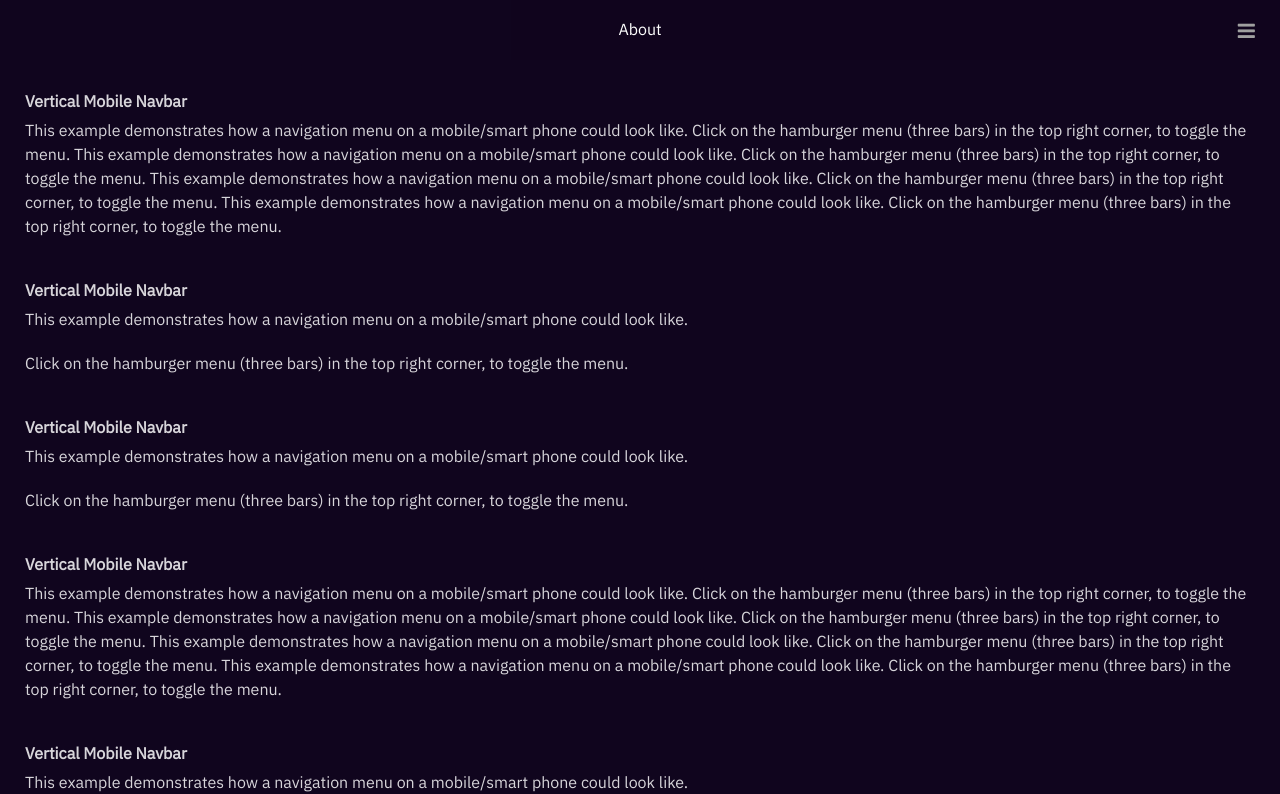
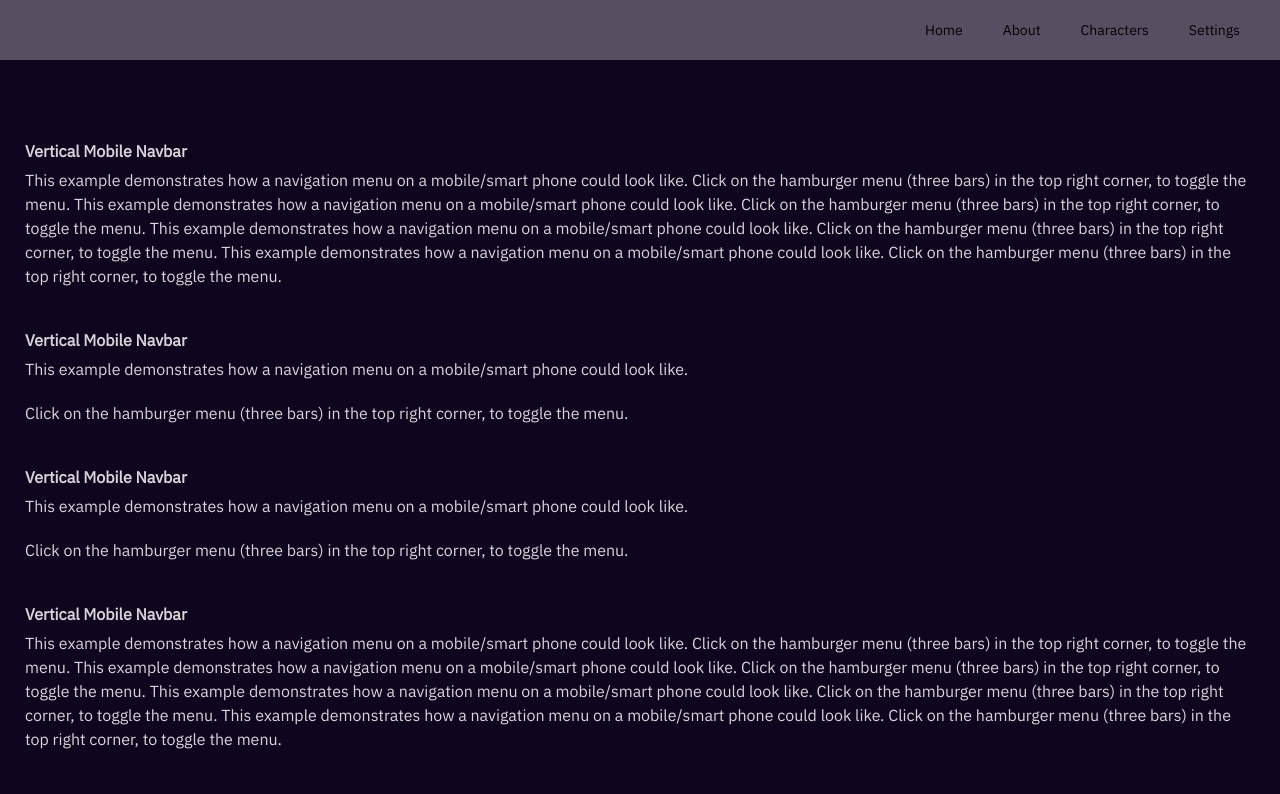
Before and after one commit to MieThorberg/dat3-exam-frontend, a React (Vite) app: page /rules in a window 1280 px wide. Shown: the top 794 px of the page. Built offline with nearby package versions, Linux system fonts and the light colour scheme; a web font is replaced by a local one.

Commit message:
added responsive topnav, started on chat styling

```diff
--- a/src/components/Header.jsx
+++ b/src/components/Header.jsx
@@ -6,51 +6,125 @@ function logout() {
   apiFacade.logout();
 }
 
-const Header = ({loggedIn, headline}) => {
-  function openNav() {
-    document.getElementById("mobileNav").style.width = "100%";
+const Header = ({ loggedIn, headline }) => {
+  function openNav(id) {
+    document.getElementById(id).style.width = "100%";
   }
-  function closeNav() {
-    document.getElementById("mobileNav").style.width = "0%";
+  function closeNav(id) {
+    document.getElementById(id).style.width = "0%";
   }
 
-  //function change color by day and night
-  //function to change what to display in topnav
+  /* nav links when logged in */
+  const getHomeNavLinks = () => {
+    return (
+      <>
+        <div><a href="/home">Home</a></div>
+        <div><a href="/rules">About</a></div>
+        <div><a href="/village">Characters</a></div>
+        <div><a href="edit_user">Settings</a></div>
+      </>
+    )
+  }
+
+  /* nav links when a user is playing a game */
+  const getPlayNavLinks = () => {
+    return (
+      <>
+        <div><a href="">My Character</a></div>
+        <div><a href="">Village</a></div>
+        <div><a href="">Graveyard</a></div>
+        <div><a href="">Help</a></div>
+      </>)
+  }
+
+  const getLinks = () => {
+    return getHomeNavLinks();
+    if (loggedIn) {
+      //TODO: Check if user is player then getplayernavlinks()
+      return getHomeNavLinks();
+    }
+  }
+
 
   return (
-    <>
-      <div className="mobile-topnav">
-        <div className="left">
-          {/* <!-- back arrow --> */}
-         {/*  <img src="wolf.png" className="profile-image-small"> */}
+    <div className='nav'>
+      {/* SCREEN*/}
+      <div className='topnav'>
+        <div className='left'>
+          {/* TODO: insert player image here instead of link */}
+          {/* TODO: insert player name if screen is min 900px width */}
+
+          {/* Check if we should show profile image */}
+          {loggedIn ? <div><a>image</a></div> : <></>}
+
         </div>
-        <div className="center">
+        <div className='right'>
+          {/* gets the links to show */}
+          {getLinks()}
+        </div>
+      </div>
+
+      {/* MOBILE - topnavigation */}
+      <div className='mobile-topnav'>
+        <div className='left'>
+          {/* Checks if we should show profile image */}
+          {loggedIn ? <div><a>image</a></div> : <></>}
+        </div>
+        <div className='center'>
           <a>{headline}</a>
         </div>
-        <div className="right">
-          <a className="icon" onClick={openNav}>
+        <div className='right'>
+          {/* burger icon */}
+          <a className="icon" onClick={function () {
+            openNav("mobileNav");
+          }}>
             <i className="fa fa-navicon"></i>
           </a>
         </div>
+
+        {/* displaying this content when clicked on the burger icon*/}
         <div id="mobileNav" className="mobile-nav">
-          <a className="icon" onClick={closeNav}>
+          <a className="icon" onClick={function () {
+            closeNav("mobileNav");
+          }}>
             <i className="fa fa-navicon"></i>
           </a>
           <div className="mobile-nav-content">
-            <a href="/home">Home</a>
-            <a href="/rules">About</a>
-            <a href="/village">Characters</a>
-            <a href="edit_user">Settings</a>
+            {/* gets the links to show */}
+            {getLinks()}
           </div>
         </div>
       </div>
-
-    </>
+    </div>
 
 
 
 
-
+    /* <div className="mobile-topnav">
+            <div className="left"> */
+    /* <!-- back arrow --> */
+    /*  <img src="wolf.png" className="profile-image-small"> */
+    /* </div>
+          <div className="center">
+            <a>{headline}</a>
+          </div>
+          <div className="right">
+            <a className="icon" onClick={openNav}>
+              <i className="fa fa-navicon"></i>
+            </a>
+          </div>
+          <div id="mobileNav" className="mobile-nav">
+            <a className="icon" onClick={closeNav}>
+              <i className="fa fa-navicon"></i>
+            </a>
+            <div className="mobile-nav-content">
+              <a href="/home">Home</a>
+              <a href="/rules">About</a>
+              <a href="/village">Characters</a>
+              <a href="edit_user">Settings</a>
+            </div>
+          </div>
+        </div> */
 
     /*  <div>
        <header>
--- a/src/components/Home.jsx
+++ b/src/components/Home.jsx
@@ -5,7 +5,7 @@ import "../styles/App.css";
 import facade from '../apiFacade';
 import { useState } from 'react';
 import { useEffect } from 'react';
-const Home = ({ setHeadline }) => {
+const Home = ({ setHeadline, mode }) => {
   const [game, setGame] = useState("");
 
   //title i topnav
@@ -20,29 +20,44 @@ const Home = ({ setHeadline }) => {
     console.log(game);
   }
 
+  function closeChat() {
+    document.getElementById("mobileChatForm").style.visibility = "hidden";
+  }
+
+  function openChat() {
+    document.getElementById("mobileChatForm").style.visibility = "visibile";
+  }
+
 
   return (
 
     <div>
-      <div className='background-img'></div>
+      <div id='background-img'></div>
       <div className='main' style={{ backgroundColor: "rgba(16, 5, 30, 0.685)" }}>
         <div className='main-container'>
-          <div style={{ gridTemplateRows: "60% auto" }}></div>
+          <div style={{ gridTemplateRows: "60% auto" }}>
+          </div>
           <div className='section' style={{ gridTemplateRows: "60% auto" }}>
+
             <div className='header'>
               <h1>Let's play</h1>
               <h2>Create or join a game to start playing werewolf with your friends</h2>
             </div>
+
             <div className='content' style={{ gridTemplateRows: "60% auto" }}>
               <button className='btn-lightpurple' style={{ maxWidth: "200px" }} onClick={event => window.location.href = "/game_settings"}>Create</button>
               <button className='btn-purple' style={{ maxWidth: "200px" }} onClick={event => window.location.href = "/gamepin"}>Join</button>
             </div>
-
           </div>
-
-          <div></div>
         </div>
-
+        <div className='mobile-chat'>
+          <button className='btn-chat' onClick={openChat}>Chat</button>
+          <div className='chat-popup' id='mobileChatForm'>
+            <form className='form-container'>
+              <button onClick={closeChat}>Close</button>
+            </form>
+          </div>
+        </div>
       </div>
     </div>
 
--- a/src/components/pages/StartPage.jsx
+++ b/src/components/pages/StartPage.jsx
@@ -1,10 +1,10 @@
 import React from 'react'
 import "../../styles/App.css"
 
-const StartPage = () => {
+const StartPage = ({mode}) => {
     return (
         <div>
-            <div className='background-img'></div>
+            <div id='background-img' style={{backgroundImage: `url(${mode.image})`}}></div>
             <div className='main' style={{ backgroundColor: "rgba(16, 5, 30, 0.685)" }}>
                 {/* TODO: make background image work */}
 
--- a/src/styles/App.css
+++ b/src/styles/App.css
@@ -9,6 +9,12 @@ body {
     width: 100%;
     height: 100%;
     background-color: rgba(16, 5, 30);
+}
+
+a {
+    text-decoration: none;
+    display: block;
+    color: black;
 }
 
 h1,
@@ -32,15 +38,19 @@ p {
     font-size: 16px;
 }
 
-.background-img {
+#background-img {
     background-image: url("../images/night.jpg");
     background-position: center;
     background-attachment: fixed;
+
     background-size: cover;
     background-repeat: no-repeat;
     filter: blur(1.5px);
     -webkit-filter: blur(1.5px);
-    height: 100vh;
+    height: 120vh;
+
+
+    /* border: 5px solid red; */
 
 }
 
@@ -48,7 +58,7 @@ p {
     position: fixed;
     top: 0;
     left: 0;
-    /* border: 5px solid red; */
+   /*  border: 5px solid red; */
     /*  background-color: rgba(16, 5, 30, 0.685); */
     height: 100%;
     display: flex;
@@ -57,6 +67,7 @@ p {
     align-items: center;
     width: 100%;
     padding: 0 20px 0 20px;
+
 }
 
 .main2 {
@@ -72,7 +83,7 @@ p {
     padding: 20px 15px 50px 15px;
 }
 
-.scroll-container{
+.scroll-container {
     height: 100%;
     display: flex;
     flex-direction: column;
@@ -253,6 +264,34 @@ button:hover {
     /* border: 2px solid orange; */
 }
 
+.mobile-chat {
+
+}
+
+.btn-chat {
+    position: fixed;
+    bottom: 23px;
+    right: 28px;
+    background-color: rgb(197, 114, 245);
+    color:rgb(29, 29, 29);
+    max-width: 130px;
+}
+
+.chat-popup {
+    visibility: hidden;
+    position: fixed;
+    top: 0;
+    right: 15px;
+    border: 1px solid green;
+    z-index: 9;
+}
+
+.chat-popup .form-container {
+    max-width: 500px;
+    padding: 10px;
+    background-color: white;
+}
+
 @media only screen and (max-width: 300px) {
 
     .main-container .section .header h1,
--- a/src/styles/Header.css
+++ b/src/styles/Header.css
@@ -1,18 +1,81 @@
-.mobile-topnav {
+.nav {
+  height: 50px;
+  width: 100%;
+  border: none;
+}
+
+.topnav {
+  visibility: hidden;
+  width: 100%;
   position: fixed;
   left: 0;
   top: 0;
-  height: 50px;
+  display: grid;
+  background-color: #d6ced95d;
+  z-index: 1;
+  padding: 10px;
+  height: 60px;
+  grid-template-columns: 40px auto;
+  font-size: 14px;
+}
+
+.topnav .left {
+  height: 100%;
+  display: flex;
+  flex-direction: column;
+  justify-content: center;
+  align-items: center;
   width: 100%;
+  margin-left: 10px;
+}
+
+.topnav .right {
+  height: 100%;
   display: flex;
   flex-direction: row;
   justify-content: center;
   align-items: center;
-  padding: 25px;
-  font-size: 20px;
-  border: none;
+  width: 100%;
+  justify-content: right;
+
+}
+
+.topnav .right div {
+  margin: 0 10px 0 10px;
+}
+
+.topnav .right a:hover,
+.topnav .right a:focus {
+  color: #76b3e5;
+}
+
+/* .profile-img {
+  background-color: green;
+  border-radius: 50%;
+  height: 30px;
+  width: 30px;
+}
+ */
+
+.mobile-topnav {
+  width: 100%;
+  position: fixed;
+  left: 0;
+  top: 0;
   background-color: #d6ced9;
   z-index: 1;
+  padding: 10px;
+  border: 1px solid red;
+  height: 50px;
+  display: flex;
+  flex-direction: row;
+  justify-content: center;
+  align-items: center;
+  font-size: 16px;
+}
+
+.mobile-topnav div {
+  border: 1px solid green;
 }
 
 .mobile-topnav .left {
@@ -29,11 +92,6 @@
   justify-content: center;
 }
 
-.mobile-topnav .center a {
-  font-size: 16px;
-  color: rgb(0, 0, 0);
-}
-
 .mobile-topnav .right {
   flex: 50%;
   width: 50%;
@@ -41,16 +99,10 @@
   justify-content: right;
 }
 
-.mobile-topnav .icon {
-  padding-top: 1px;
-  font-size: 20px;
-  color: rgb(160, 160, 160);
-}
-
-.mobile-topnav .arrow-left {
+/* .mobile-topnav .arrow-left {
   font-size: 16px;
   color: rgb(160, 160, 160);
-}
+} */
 
 .mobile-nav {
   height: 100%;
@@ -58,7 +110,7 @@
   position: fixed;
   top: 0;
   right: 0;
-  background-color: rgb(0, 0, 0);
+  background-color: rgba(0, 0, 0);
   overflow-x: hidden;
   transition: 0.5s;
   border: none;
@@ -74,43 +126,49 @@
 .mobile-nav a {
   padding: 25px;
   text-decoration: none;
-  color: #818181;
+  color: #ffffff;
   display: block;
   transition: 0.3s;
 }
 
 .mobile-nav a:hover,
 .mobile-nav a:focus {
-  color: #f1f1f1;
+  color: #76b3e5;
 }
 
 .mobile-nav .icon {
   position: absolute;
-  top: 10px;
+  top: 0;
   right: 0;
-  padding-right: 25px;
-  font-size: 20px;
+  padding-top: 12px;
+  padding-right: 10px;
 }
 
 @media only screen and (max-width: 300px) {}
 
 @media only screen and (min-width: 450px) {
-  .mobile-topnav {
-    height: 60px;
-    background-color: #1e03280b;
+  .topnav {
+    visibility: visible;
   }
 
-  .mobile-nav .icon {
-    top: 15px;
-  }
-
-  .mobile-topnav .center a {
-    font-size: 16px;
-    color: white;
+  .mobile-topnav {
+    visibility: hidden;
   }
 }
 
-@media only screen and (min-width: 900px) {}
+@media only screen and (min-width: 900px) {
+  .topnav {
+    padding: 10px 20px 10px 20px;
+  }
+
+  .topnav .left {
+    margin-left: 20px;
+  }
+
+  .topnav .right div {
+    margin: 0 20px 0 20px;
+  }
+}
 
 @media only screen and (min-height: 800px) {}
 
```
Also changed, not shown: src/App.jsx (+20 -10 lines). Lines whose indentation alone changed are shown as unchanged.
